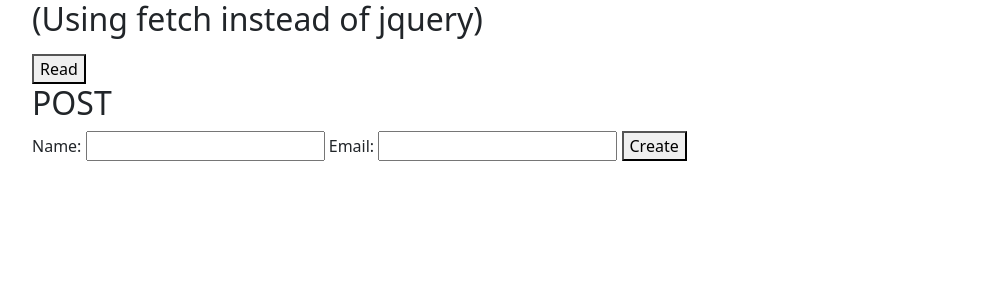
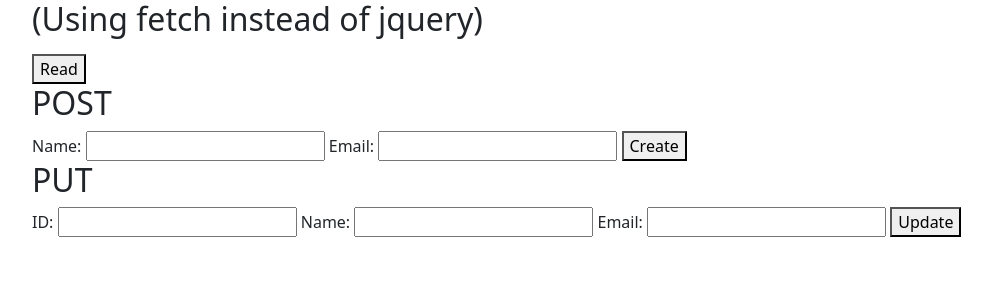
Before and after one commit to ark948/django-jquery-ajax-01, a Django app: page /with-fetch in a window 1280 px wide. Shown: the top 300 px of the page, without its empty margins (50-1042 px from the left). Run offline with Django 5.2, Linux system fonts and the light colour scheme; some libraries are stand-ins or nearby versions.

Commit message:
Added GET for individual Profile items:

```diff
--- a/my_app/models.py
+++ b/my_app/models.py
@@ -1,4 +1,5 @@
 from django.db import models
+from django.urls import reverse
 
 # Create your models here.
 
@@ -6,3 +7,6 @@ class Profile(models.Model):
     name = models.CharField(max_length=1000)
     email = models.CharField(max_length=1000)
     bio = models.CharField(max_length=1000)
+
+    def get_absolute_url(self):
+        return reverse("get-profile", kwargs={"pk": self.pk})
--- a/my_app/urls.py
+++ b/my_app/urls.py
@@ -6,5 +6,6 @@ urlpatterns = [
     path("getProfilesV2", views.getProfilesV2, name='getProfilesV2'),
     path('create', views.create, name='create'),
     path('with-fetch', views.with_fetch, name='with-fetch'),
+    path('get-profile/<int:pk>/', views.get_profile, name='get-profile'),
     path('', views.index, name='index'),
 ]
--- a/my_app/views.py
+++ b/my_app/views.py
@@ -1,7 +1,9 @@
 import json
-from django.shortcuts import render
+from django.shortcuts import render, get_object_or_404
 from my_app.models import Profile
 from django.http import JsonResponse, HttpResponse, HttpResponseBadRequest
+from django.forms.models import model_to_dict
+from django.core import serializers
 
 # Create your views here.
 
@@ -10,8 +12,6 @@ def index(request):
 
 def with_fetch(request):
     return render(request, "with_fetch.html")
-
-
 
 
 def getProfiles(request):
@@ -47,3 +47,26 @@ def create(request):
         new_profile.save()
 
         return HttpResponse('New Profile created successfully')
+
+def get_profile(request, pk):
+    profile = get_object_or_404(Profile, id=pk)
+    profile = {"id": profile.id, "name": profile.name, "email": profile.email}
+    return JsonResponse(profile)
+
+
+def profile(request, profileId):
+    is_ajax = request.headers.get('X-Requested-With') == 'XMLHttpRequest'
+    if is_ajax:
+        profile = get_object_or_404(Profile, id=profileId)
+        if request.method == "PUT":
+            data = json.load(request)
+            updated_value = data.get('payload')
+
+            profile.name = updated_value['name']
+            profile.email = updated_value['email']
+            profile.save()
+
+            return JsonResponse({'status': 'Profile updated.'})
+        return JsonResponse({'status': 'Invalid request'}, status=400)
+    else:
+        return HttpResponseBadRequest('Invalid request')
--- a/static/js/main.js
+++ b/static/js/main.js
@@ -1,6 +1,5 @@
 // getting all records using fetch
 function getALlProfiles(url) {
-    console.log("Requesting data...");
     fetch(url, {
         headers: {
             "X-Requested-With": "XMLHttpRequest",
@@ -12,11 +11,11 @@ function getALlProfiles(url) {
             profileList.innerHTML = "";
 
             (data.context).forEach(profile => {
-                const profileHTMLElement = `<li> Name: ${profile.name} - Email: ${profile.email} </li>`;
+                const profileHTMLElement = `<li>ID: ${profile.id} - Name: ${profile.name} - Email: ${profile.email} </li>`;
                 profileList.innerHTML += profileHTMLElement;
             });
         });
-    console.log("Data received.");
+    console.log("Refreshing...");
 }
 
 function getCookie(name) {
@@ -49,10 +48,27 @@ function addProfile(url, payload) {
             "X-Requested-With": "XMLHttpRequest",
             "X-CSRFToken": getCookie("csrftoken"), // to handle CSRF verification
         },
-        body: JSON.stringify({payload: payload})
+        body: JSON.stringify({ payload: payload })
     })
         .then(response => response.json())
         .then(data => {
             console.log(data);
         });
 }
+
+
+function updateProfile(url, payload) {
+    fetch(url, {
+        method: "PUT",
+        credentials: "same-origin",
+        headers: {
+            "X-Requested-With": "XMLHttpRequest",
+            "X-CSRFToken": getCookie("csrftoken"),
+        },
+        body: JSON.stringify({ payload: payload })
+    })
+        .then(response => response.json)
+        .then(data => {
+            console.log(data);
+        });
+}
--- a/templates/index.html
+++ b/templates/index.html
@@ -6,9 +6,9 @@
     <meta charset="UTF-8">
     <meta name="viewport" content="width=device-width, initial-scale=1.0">
     <title>Document</title>
-    <link rel="stylesheet" href="/static/bootstrap/css/bootstrap.min.css">
-    <script src="/static/bootstrap/js/bootstrap.bundle.min.js"></script>
-    <script src="/static/jquery-3.7.1.js"></script>
+    <link rel="stylesheet" href="{% static '/bootstrap/css/bootstrap.min.css' %}">
+    <script src="{% static '/bootstrap/js/bootstrap.bundle.min.js.map' %}"></script>
+    <script src="{% static '/js/jquery-3.7.1.js' %}"></script>
 </head>
 
 <body>
--- a/templates/with_fetch.html
+++ b/templates/with_fetch.html
@@ -13,6 +13,17 @@
         <lable for="profileEmailPost">Email:</lable>
         <input type="email" id="profileEmailPost">
         <button type="submit">Create</button>
+    </form>
+
+    <h2>PUT</h2>
+    <form id="updateProfileForm">
+        <label for="profileIdPut">ID:</label>
+        <input type="number" id="profileIdPut">
+        <label for="profileNamePut">Name:</label>
+        <input type="text" id="profileNamePut">
+        <label for="profileEmailPut">Email:</label>
+        <input type="email" id="profileEmailPut">
+        <button type="submit">Update</button>
     </form>
 {% endblock content %}
 
@@ -37,8 +48,24 @@
                 name: addProfileForm["profileNamePost"].value,
                 email: addProfileForm["profileEmailPost"].value,
             }
+
             addProfile(get_all_profiles_url, formData);
             addProfileForm.reset();
+        });
+
+        // PUT
+        const updateProfileForm = document.getElementById("updateProfileForm");
+        updateProfileForm.addEventListener("submit", (e) => {
+            e.preventDefault();
+            const formData = {
+                name: updateProfileForm.elements['profileNamePut'].value,
+                email: updateProfileForm.elements['profileEmailPut'].value
+            }
+
+            const profileId = updateProfileForm.elements["profileIdPut"].value;
+            const singleProfileUrl = `/profiles/${profileId}`;
+            updateProfile(singleProfileUrl, formData);
+            updateProfileForm.reset();
         });
     })();
 </script>
```
Also changed, not shown: note.txt (+7 -4 lines). Lines whose indentation alone changed are shown as unchanged.
